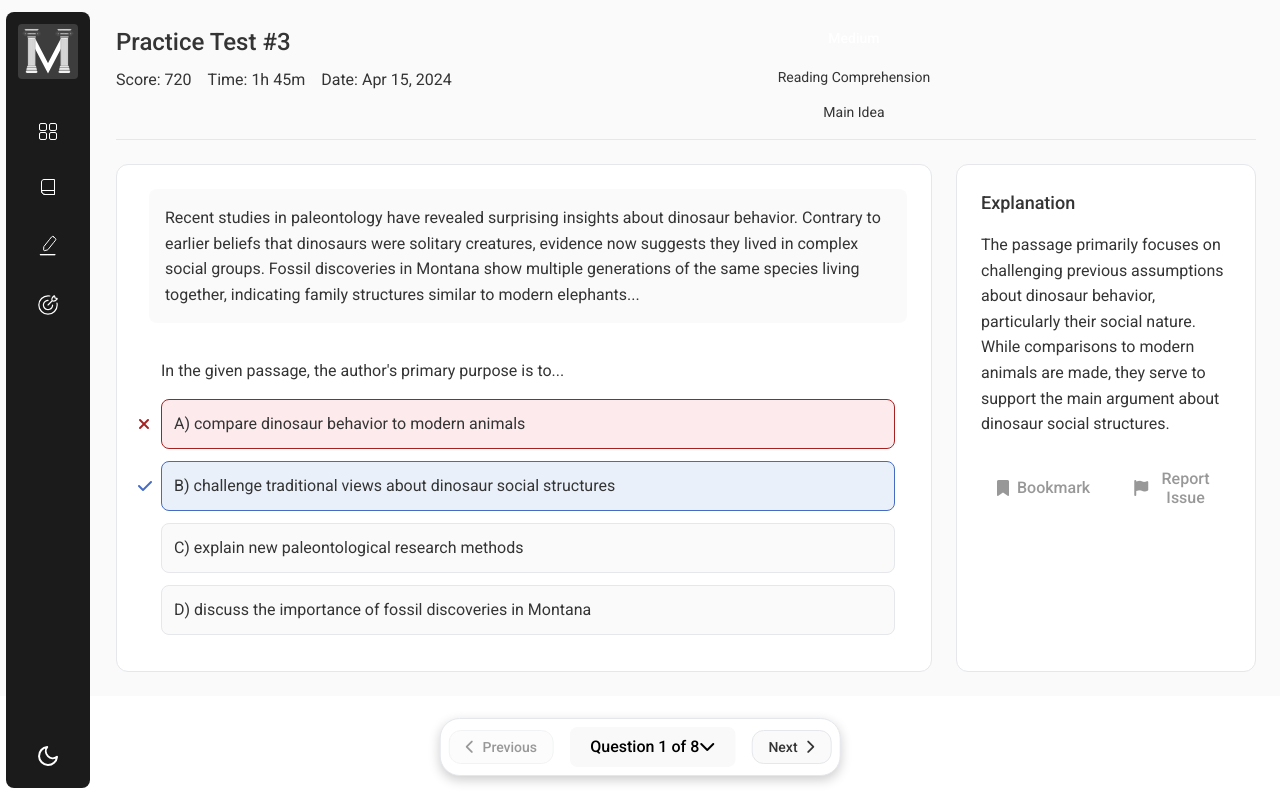
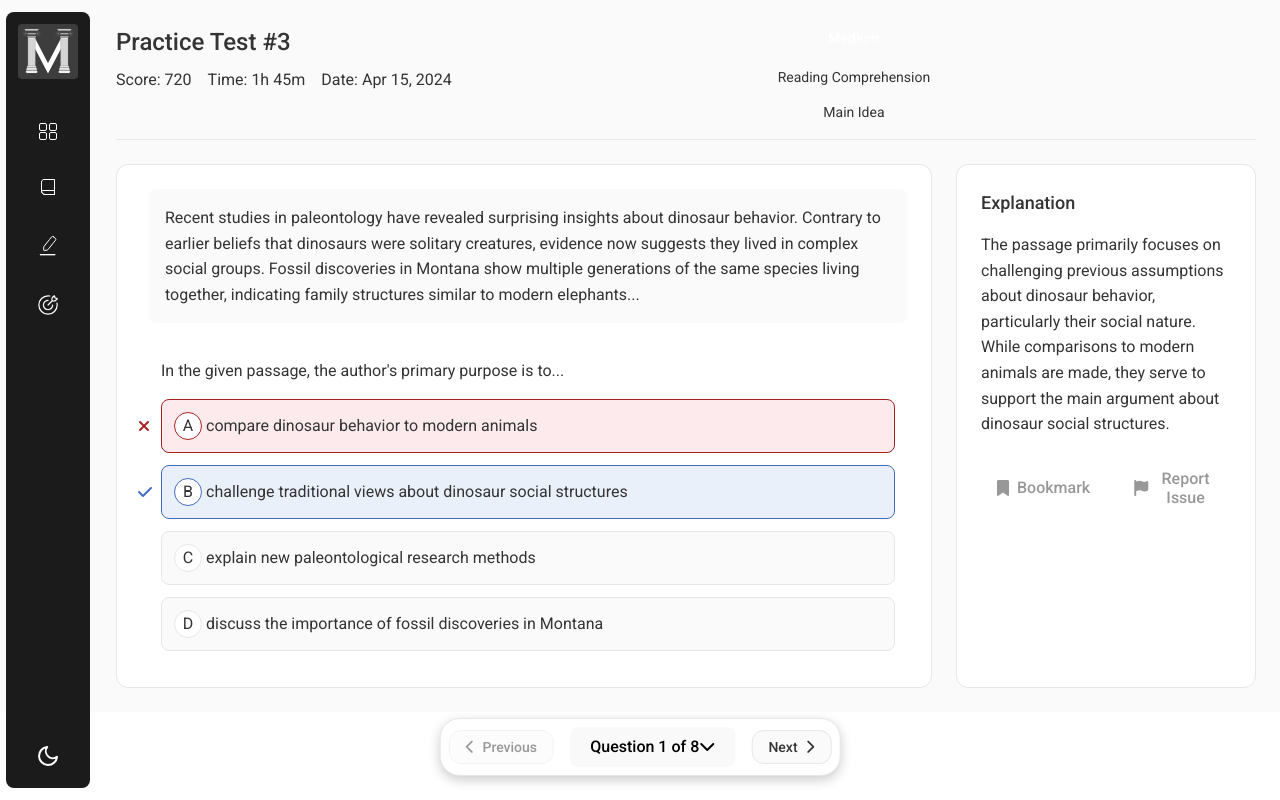
Before and after one commit to Orujhimaru/max_odyssey, a React (Vite) app: page /test-review/1 in a window 1280 px wide. Built offline with nearby package versions, Linux system fonts and the light colour scheme; a web font is replaced by a local one.

Commit message:
design: review page button design fix

```diff
--- a/src/components/TestReview/TestReview.css
+++ b/src/components/TestReview/TestReview.css
@@ -145,10 +145,11 @@
   background-color: var(--bg-secondary);
   color: var(--text-primary);
   cursor: pointer;
-  transition: background-color 0.2s ease, transform 0.2s ease,
-    box-shadow 0.2s ease;
+  transition: all 0.2s ease;
   position: relative;
   border: 1px solid var(--border-color);
+  display: flex;
+  align-items: center;
 }
 
 .choice.correct {
@@ -181,6 +182,26 @@
 .choice.incorrect::before {
   content: "\f00d"; /* X mark */
   color: var(--error-color);
+}
+
+.choice-letter {
+  display: inline-flex;
+  align-items: center;
+  justify-content: center;
+  width: 28px;
+  height: 28px;
+  border-radius: 50%;
+  background-color: var(--bg-primary);
+  border: 1px solid var(--border-color);
+  margin-right: 4px;
+}
+
+.choice.correct .choice-letter {
+  border-color: var(--verbal-color);
+}
+
+.choice.incorrect .choice-letter {
+  border-color: var(--error-color);
 }
 
 .explanation-section {
--- a/src/components/TestReview/TestReview.jsx
+++ b/src/components/TestReview/TestReview.jsx
@@ -246,7 +246,9 @@ const TestReview = () => {
           <div className="question">
             <p>{question.question}</p>
             <div className="choices">
-              {question.choices.map((choice, index) => (
+              {question.choices.map((choice, index) => {
+                const [letter, ...text] = choice.split(") ");
+                return (
                   <div
                     key={index}
                     className={`choice ${
@@ -257,9 +259,11 @@ const TestReview = () => {
                         : ""
                     }`}
                   >
-                  {choice}
+                    <span className="choice-letter">{letter}</span>
+                    <span>{text.join(") ")}</span>
                   </div>
-              ))}
+                );
+              })}
             </div>
           </div>
         </div>
```
Lines whose indentation alone changed are shown as unchanged.
